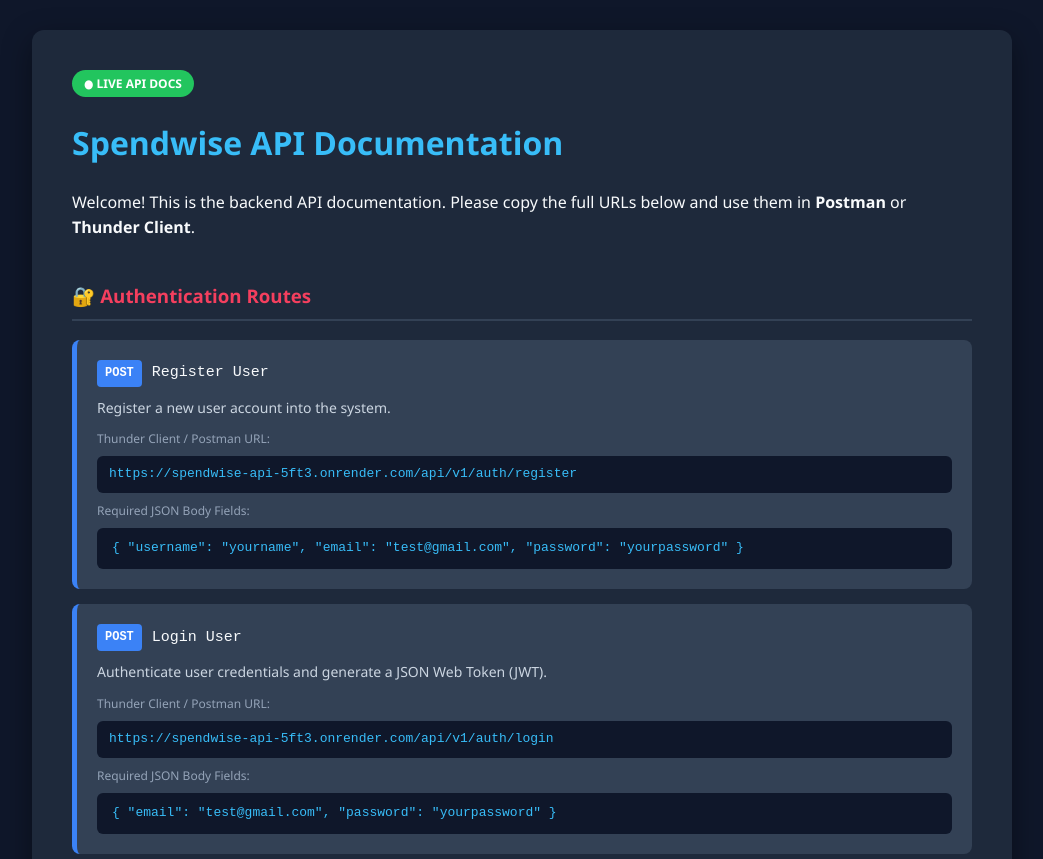
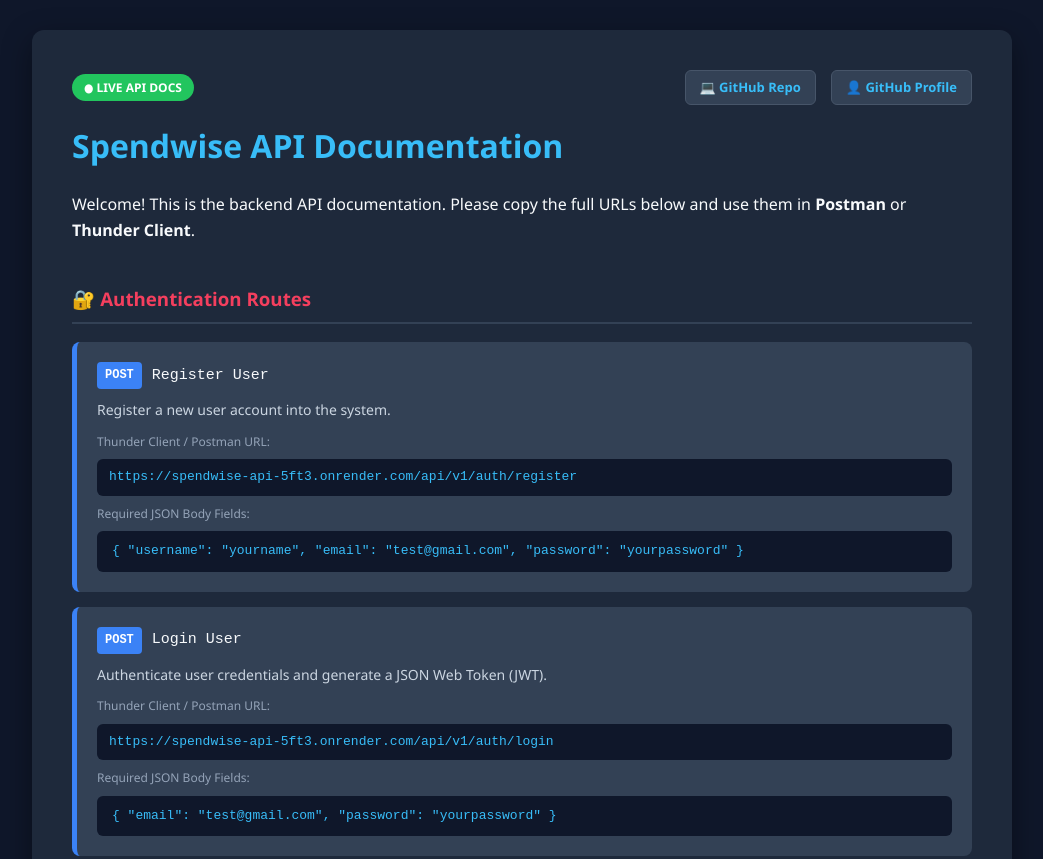
Before and after one commit to ScriptSaga03/Server-Side-Architect, a website: page 03-express/1_Project/1_Spendwise-API/src/views/index.html in a window 1280 px wide. Shown: the top 859 px of the page, without its empty margins (118-1161 px from the left). Drawn offline with Linux system fonts and the light colour scheme.

Commit message:
Add files via upload

```diff
--- a/03-express/1_Project/1_Spendwise-API/src/views/index.html
+++ b/03-express/1_Project/1_Spendwise-API/src/views/index.html
@@ -7,8 +7,12 @@
     <style>
         body { font-family: 'Segoe UI', Tahoma, Geneva, Verdana, sans-serif; background: #0f172a; color: #f8fafc; padding: 30px; margin: 0; line-height: 1.6; }
         .container { max-width: 900px; margin: 0 auto; background: #1e293b; padding: 40px; border-radius: 12px; box-shadow: 0 10px 30px rgba(0,0,0,0.4); }
+        .header-top { display: flex; justify-content: space-between; align-items: center; flex-wrap: wrap; gap: 10px; margin-bottom: 15px; }
+        .social-links { display: flex; gap: 15px; }
+        .social-links a { background: #334155; color: #38bdf8; padding: 6px 14px; border-radius: 6px; text-decoration: none; font-size: 13px; font-weight: bold; border: 1px solid #475569; transition: background 0.2s; }
+        .social-links a:hover { background: #475569; color: #fff; }
         h1 { color: #38bdf8; margin-top: 0; }
-        .badge { background: #22c55e; color: white; padding: 4px 12px; border-radius: 20px; font-size: 12px; font-weight: bold; display: inline-block; margin-bottom: 20px; }
+        .badge { background: #22c55e; color: white; padding: 4px 12px; border-radius: 20px; font-size: 12px; font-weight: bold; display: inline-block; }
         h3 { color: #f43f5e; border-bottom: 2px solid #334155; padding-bottom: 8px; margin-top: 40px; }
         .endpoint-card { background: #334155; margin: 15px 0; padding: 20px; border-radius: 8px; border-left: 5px solid #38bdf8; }
         .method-url { display: flex; align-items: center; gap: 10px; font-family: monospace; font-size: 15px; margin-bottom: 10px; color: #f8fafc; }
@@ -25,7 +29,14 @@
 </head>
 <body>
     <div class="container">
-        <span class="badge">● LIVE API DOCS</span>
+        <div class="header-top">
+            <span class="badge">● LIVE API DOCS</span>
+            <div class="social-links">
+                <a href="https://github.com/ScriptSaga03/Server-Side-Architect/tree/main/03-express/1_Project/1_Spendwise-API" target="_blank">💻 GitHub Repo</a>
+                <a href="https://github.com/ScriptSaga03/" target="_blank">👤 GitHub Profile</a>
+            </div>
+        </div>
+
         <h1>Spendwise API Documentation</h1>
         <p>Welcome! This is the backend API documentation. Please copy the full URLs below and use them in <strong>Postman</strong> or <strong>Thunder Client</strong>.</p>
 
```
